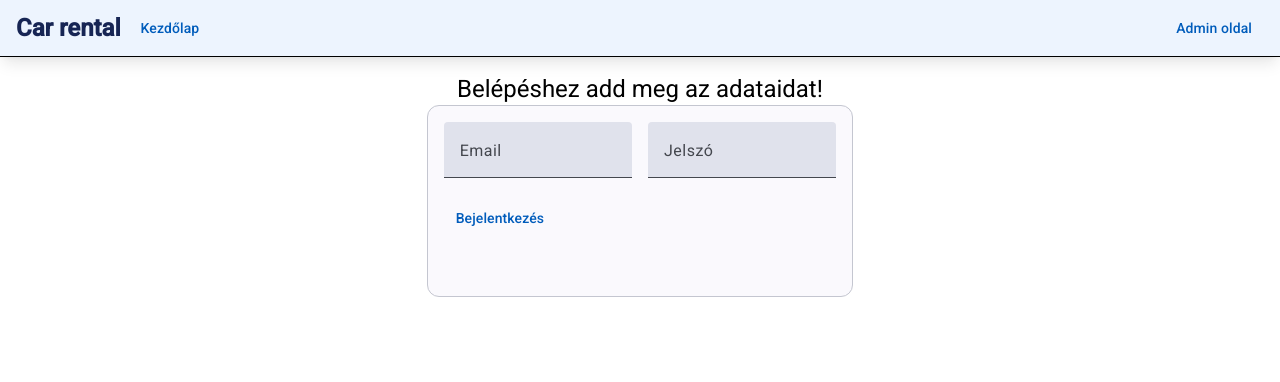
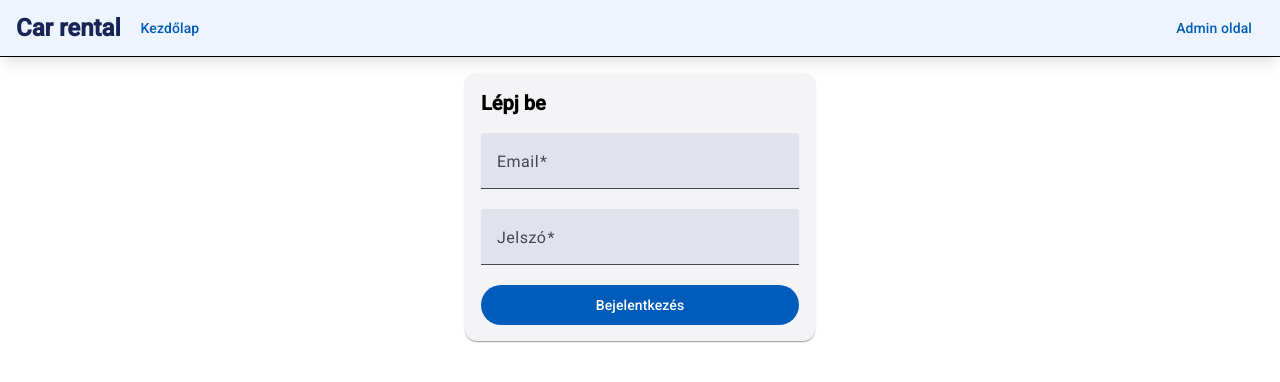
Before and after one commit to tuszmak/udemx-auto-foglalas, an Angular app in the folder frontend/: page /admin in a window 1280 px wide. Shown: the top 382 px of the page. Built offline with nearby package versions, Linux system fonts and the light colour scheme.

Commit message:
feat: make login prettier

```diff
--- a/frontend/src/app/admin/login/login.component.html
+++ b/frontend/src/app/admin/login/login.component.html
@@ -1,8 +1,8 @@
 <div class="flex flex-col items-center h-2/3">
-  <h1 class="text-2xl">Belépéshez add meg az adataidat!</h1>
+  <!-- <h1 class="text-2xl">Belépéshez add meg az adataidat!</h1>
   <mat-card appearance="outlined" class="w-1/3 h-48 flex flex-col">
-    <mat-card-content>
-      <form [formGroup]="loginData" class="flex gap-4">
+    <mat-card-content class="flex justify-between">
+      <form [formGroup]="loginData" class="flex gap-4 justify-between">
         <mat-form-field>
           <mat-label>Email</mat-label>
           <input matInput formControlName="userName" />
@@ -15,5 +15,36 @@
       </form>
       <button mat-button (click)="login()">Bejelentkezés</button>
     </mat-card-content>
-  </mat-card>
+  </mat-card> -->
+  <app-card-shell>
+    <h1 class="text-xl font-bold">Lépj be</h1>
+
+    <p
+      *ngIf="errors"
+      class="text-red-500 font-medium bg-red-100 rounded-sm px-2 py-1 text-center"
+    >
+      Hibás felhasználónév vagy jelszó
+    </p>
+    <form
+      [formGroup]="loginData"
+      class="flex flex-col"
+      (submit)="login($event)"
+    >
+      <mat-form-field>
+        <mat-label>Email</mat-label>
+        <input matInput formControlName="email" type="email" required="true" />
+      </mat-form-field>
+
+      <mat-form-field>
+        <mat-label>Jelszó</mat-label>
+        <input
+          matInput
+          formControlName="password"
+          type="password"
+          required="true"
+        />
+      </mat-form-field>
+      <button mat-flat-button type="submit">Bejelentkezés</button>
+    </form>
+  </app-card-shell>
 </div>
--- a/frontend/src/app/admin/login/login.component.ts
+++ b/frontend/src/app/admin/login/login.component.ts
@@ -1,10 +1,17 @@
+import { CommonModule } from '@angular/common';
 import { ChangeDetectionStrategy, Component } from '@angular/core';
-import { FormControl, FormGroup, ReactiveFormsModule } from '@angular/forms';
+import {
+  FormControl,
+  FormGroup,
+  ReactiveFormsModule,
+  Validators,
+} from '@angular/forms';
 import { MatButtonModule } from '@angular/material/button';
 import { MatCardModule } from '@angular/material/card';
 import { MatFormFieldModule } from '@angular/material/form-field';
 import { MatInputModule } from '@angular/material/input';
 import { MatSelectModule } from '@angular/material/select';
+import { CardShellComponent } from '../../common/card-shell/card-shell.component';
 
 @Component({
   selector: 'app-login',
@@ -15,6 +22,9 @@ import { MatSelectModule } from '@angular/material/select';
     MatSelectModule,
     ReactiveFormsModule,
     MatButtonModule,
+    CardShellComponent,
+    CardShellComponent,
+    CommonModule,
   ],
   templateUrl: './login.component.html',
   styleUrl: './login.component.css',
@@ -22,14 +32,27 @@ import { MatSelectModule } from '@angular/material/select';
 })
 export class LoginComponent {
   loginData = new FormGroup({
-    userName: new FormControl(),
-    password: new FormControl(),
+    email: new FormControl('', [Validators.required]),
+    password: new FormControl('', [Validators.required]),
   });
 
-  login() {
-    const { userName, password } = this.loginData.getRawValue();
-    localStorage.setItem('userName', userName);
+  errors = false;
+
+  login(event: SubmitEvent) {
+    const { email, password } = this.loginData.getRawValue();
+    if (!email || !password) {
+      return;
+    }
+    if (!checkLogin(email, password)) {
+      this.errors = true;
+      return;
+    }
+    localStorage.setItem('userName', email);
     localStorage.setItem('password', password);
     window.location.reload();
   }
 }
+
+function checkLogin(username: string, password: string) {
+  return username === 'admin@admin.com' && password === 'admin';
+}
```
